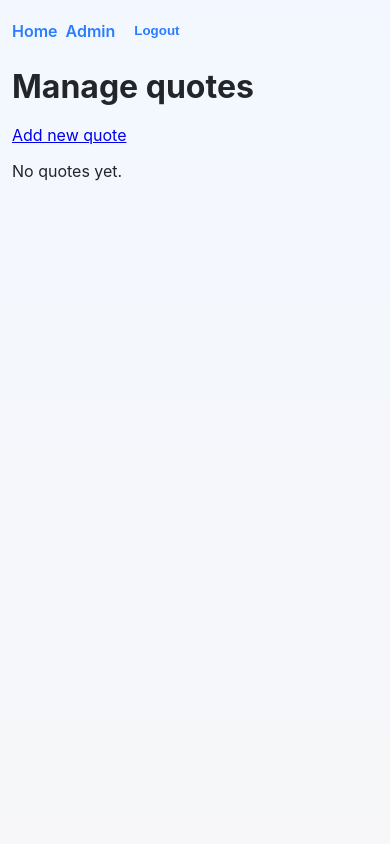
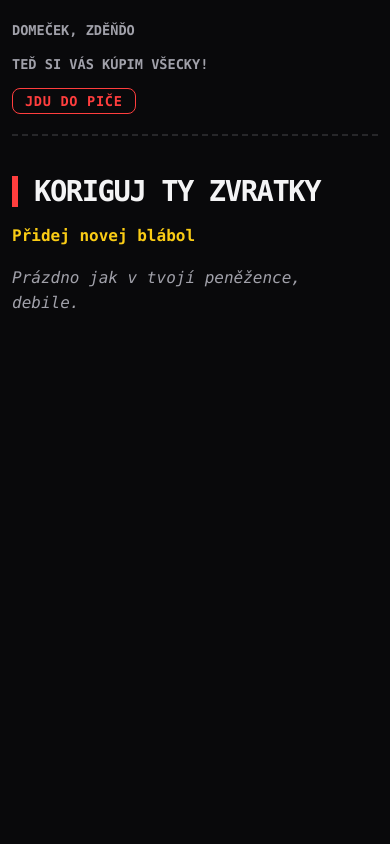
Before and after one commit to TomasKazimir/chabrovy_perly, a Flask app: page /admin in a window 390 px wide. Run offline with Flask 3, Linux system fonts and the light colour scheme; the visitor is signed in with stand-in values (Sample User, id 1); data comes from the database, SQL or seed files in the repository; data that the repository does not hold is empty.

Commit message:
Add admin quote deletion functionality and update UI text for clarity and humor

```diff
--- a/src/routes/auth.py
+++ b/src/routes/auth.py
@@ -95,3 +95,12 @@ def admin_edit_quote(quote_id):
             return redirect(url_for("auth.admin_index"))
 
     return render_template("admin_quote_form.html", quote=quote)
+
+
+@auth_bp.route("/admin/quotes/<int:quote_id>/delete", methods=("GET",))
+@login_required
+def admin_delete_quote(quote_id):
+    db = get_db()
+    db.execute("DELETE FROM quotes WHERE id = ?", (quote_id,))
+    db.commit()
+    return redirect(url_for("auth.admin_index"))
--- a/src/static/style.css
+++ b/src/static/style.css
@@ -1,147 +1,299 @@
-/* Shared site stylesheet — clean, simple, uniform across public and admin pages */
-:root{
-  --bg: linear-gradient(180deg,#f3f7ff 0%, #f7f7f9 100%);
-  --bg-solid: #f7f7f9;
-  --card: #ffffff;
-  --card-2: linear-gradient(180deg,#ffffff,#fbfdff);
-  --accent: #2b7cff;
-  --accent-2: #ff6b6b;
-  --text: #22262a;
-  --muted: #6b7176;
-  --muted-2: #8b8f95;
-  --success: #1f9d67;
-  --danger: #e55353;
-  --radius: 10px;
-  --max-width: 900px;
-  --nav-bg: linear-gradient(90deg, rgba(43,124,255,0.06), rgba(255,107,107,0.04));
+/* Refactored stylesheet tailored to the chaotic, aggressive aesthetic of the template text while maintaining proper UX/layout practices */
+:root {
+  --bg: #09090b;
+  --panel: #18181b;
+  --panel-border: #27272a;
+  --accent-primary: #ff3e3e; /* Aggressive crimson red */
+  --accent-secondary: #facc15; /* Warning yellow */
+  --text-main: #f4f4f5;
+  --text-muted: #a1a1aa;
+  --danger: #ef4444;
+  --radius: 8px;
+  --max-width: 800px;
+  --font-stack: "JetBrains Mono", Fira Code, Monaco, Consolas, Ubuntu Mono, monospace;
 }
 
-*{box-sizing:border-box}
-html,body{height:100%}
-body{
-  margin:0;
-  font-family: Inter, system-ui, -apple-system, "Segoe UI", Roboto, "Helvetica Neue", Arial;
-  background:var(--bg);
-  color:var(--text);
-  -webkit-font-smoothing:antialiased;
-  -moz-osx-font-smoothing:grayscale;
-  line-height:1.5;
-  padding:24px 16px;
+* {
+  box-sizing: border-box;
 }
 
-.container{
-  max-width:var(--max-width);
-  margin:0 auto;
-  background:transparent;
+body {
+  margin: 0;
+  min-height: 100vh;
+  font-family: var(--font-stack);
+  background-color: var(--bg);
+  color: var(--text-main);
+  padding: 40px 20px;
+  line-height: 1.6;
 }
 
-/* Navigation */
-nav{
-  display:flex;
-  gap:12px;
-  align-items:center;
-  margin-bottom:18px;
-}
-nav a{
-  color:var(--accent);
-  text-decoration:none;
-  font-weight:600;
-}
-nav a:hover{ text-decoration:underline }
-
-/* Inline form inside nav */
-form.inline{ display:inline-block; margin:0 }
-form.inline button{
-  background:transparent;
-  border:1px solid transparent;
-  color:var(--accent);
-  font-weight:600;
-  padding:6px 10px;
-  cursor:pointer;
+/* Base structural layout applied directly to body content boundaries */
+nav, form, ul.quotes, .flashes, p {
+  max-width: var(--max-width);
+  margin-left: auto;
+  margin-right: auto;
 }
 
-/* Cards and content */
-.card{
-  background:var(--card);
-  border-radius:var(--radius);
-  padding:18px;
-  box-shadow:0 1px 0 rgba(0,0,0,0.04);
-  margin-bottom:16px;
+h1 {
+  max-width: var(--max-width);
+  margin: 40px auto 24px auto;
+  font-size: 2.5rem;
+  font-weight: 800;
+  text-transform: uppercase;
+  letter-spacing: -0.05em;
+  color: var(--text-main);
+  border-left: 6px solid var(--accent-primary);
+  padding-left: 16px;
+  line-height: 1.1;
 }
 
-h1,h2,h3{margin:0 0 12px 0}
-p{margin:0 0 12px 0}
-
-/* Flashed messages */
-.flashes{list-style:none; padding:0; margin:0 0 12px 0}
-.flashes li{
-  background:#fff8e6;
-  border:1px solid rgba(218,165,32,0.12);
-  color:#66530b;
-  padding:10px 12px;
-  border-radius:6px;
-  margin-bottom:8px;
+/* Navigation layout and boundary constraints[cite: 4] */
+nav {
+  display: flex;
+  gap: 24px;
+  align-items: center;
+  padding-bottom: 20px;
+  border-bottom: 2px dashed var(--panel-border);
+  margin-bottom: 40px;
 }
 
-/* Quotes list (index and admin) */
-.quotes{list-style:none;padding:0;margin:0}
-.quotes li{
-  background:linear-gradient(180deg, rgba(255,255,255,0.9), rgba(255,255,255,0.95));
-  border-radius:6px;
-  padding:14px;
-  margin-bottom:10px;
-  display:block;
-}
-.quotes li .meta{
-  margin-top:8px;
-  color:var(--muted);
-  font-size:0.9rem;
-}
-.quotes li .meta a{color:var(--accent); text-decoration:none}
-
-/* Forms */
-label{display:block;margin-bottom:6px;font-weight:600;color:var(--text)}
-input[type="text"],input[type="password"],textarea,select{
-  width:100%;
-  padding:10px 12px;
-  border:1px solid #e6e6ea;
-  border-radius:6px;
-  background: #fff;
-  color:var(--text);
-  font-size:1rem;
-}
-textarea{min-height:120px}
-
-button{
-  display:inline-block;
-  background:var(--accent);
-  color:#fff;
-  border:none;
-  padding:8px 14px;
-  border-radius:6px;
-  cursor:pointer;
-  font-weight:600;
-}
-button.secondary{
-  background:transparent;
-  color:var(--accent);
-  border:1px solid rgba(43,124,255,0.12);
+nav a {
+  color: var(--text-muted);
+  text-decoration: none;
+  font-weight: 700;
+  text-transform: uppercase;
+  font-size: 0.85rem;
+  transition: color 0.15s ease;
 }
 
-/* Small helpers */
-.meta{font-size:0.9rem;color:var(--muted)}
-.small{font-size:0.85rem;color:var(--muted)}
-
-/* Admin-specific adjustments (keeps same look) */
-.admin-form{max-width:640px}
-.admin-form .row{margin-bottom:12px}
-
-/* Responsive */
-@media (max-width:600px){
-  body{padding:16px 12px}
-  .container{padding:0}
-  nav{flex-wrap:wrap;gap:8px}
+nav a:hover {
+  color: var(--accent-secondary);
 }
 
-/* Accessibility focus */
-a:focus,button:focus,input:focus,textarea:focus{outline:3px solid rgba(43,124,255,0.14);outline-offset:2px}
+/* Inline execution container within navigation context[cite: 4] */
+form.inline {
+  display: inline-block;
+  margin: 0;
+}
+
+form.inline button {
+  background: transparent;
+  border: 1px solid var(--accent-primary);
+  color: var(--accent-primary);
+  padding: 4px 12px;
+  font-size: 0.85rem;
+  text-transform: uppercase;
+  border-radius: var(--radius);
+}
+
+form.inline button:hover {
+  background: var(--accent-primary);
+  color: var(--bg);
+}
+
+/* Form layouts and user control nodes[cite: 2, 3, 5] */
+form:not(.inline) {
+  background: var(--panel);
+  border: 1px solid var(--panel-border);
+  padding: 32px;
+  border-radius: var(--radius);
+  margin-bottom: 24px;
+}
+
+form:not(.inline) p {
+  margin: 0 0 20px 0;
+}
+
+label {
+  display: block;
+  font-weight: 700;
+  margin-bottom: 8px;
+  color: var(--text-muted);
+  text-transform: uppercase;
+  font-size: 0.85rem;
+}
+
+input[type="text"],
+input[type="password"],
+input[type="date"],
+textarea {
+  width: 100%;
+  padding: 12px;
+  background: var(--bg);
+  border: 1px solid var(--panel-border);
+  border-radius: var(--radius);
+  color: var(--text-main);
+  font-family: var(--font-stack);
+  font-size: 1rem;
+  transition: border-color 0.15s ease, box-shadow 0.15s ease;
+}
+
+input:focus,
+textarea:focus {
+  outline: none;
+  border-color: var(--accent-primary);
+  box-shadow: 0 0 0 2px rgba(255, 62, 62, 0.2);
+}
+
+textarea {
+  min-height: 150px;
+  resize: vertical;
+}
+
+/* Primary and destructive structural button elements[cite: 2, 3, 5] */
+button[type="submit"] {
+  display: inline-block;
+  width: 100%;
+  background: var(--accent-primary);
+  color: var(--text-main);
+  border: none;
+  padding: 14px;
+  font-family: var(--font-stack);
+  font-weight: 700;
+  font-size: 1rem;
+  text-transform: uppercase;
+  letter-spacing: 0.05em;
+  border-radius: var(--radius);
+  cursor: pointer;
+  transition: background 0.15s ease;
+}
+
+button[type="submit"]:hover {
+  background: #e03232;
+}
+
+/* Separate execution chain for destructive mutations[cite: 3] */
+form[action*="delete"] {
+  background: transparent !important;
+  border: none !important;
+  padding: 0 !important;
+  margin-top: 12px;
+}
+
+form[action*="delete"] button {
+  background: transparent;
+  color: var(--danger);
+  border: 1px solid var(--danger);
+}
+
+form[action*="delete"] button:hover {
+  background: var(--danger);
+  color: var(--text-main);
+}
+
+/* Dynamic container rendering pipeline for flash data[cite: 4] */
+.flashes {
+  list-style: none;
+  padding: 0;
+  margin-bottom: 32px;
+}
+
+.flashes li {
+  background: rgba(250, 204, 21, 0.1);
+  border: 1px solid var(--accent-secondary);
+  color: var(--accent-secondary);
+  padding: 16px;
+  border-radius: var(--radius);
+  margin-bottom: 12px;
+  font-weight: 700;
+}
+
+/* Content rendering node tree for list views[cite: 1, 5] */
+.quotes {
+  list-style: none;
+  padding: 0;
+  margin-top: 24px;
+}
+
+.quotes li {
+  background: var(--panel);
+  border: 1px solid var(--panel-border);
+  border-radius: var(--radius);
+  padding: 24px;
+  margin-bottom: 16px;
+  position: relative;
+  overflow: hidden;
+}
+
+.quotes li::before {
+  content: "“";
+  position: absolute;
+  top: -20px;
+  right: 10px;
+  font-size: 8rem;
+  color: rgba(255, 255, 255, 0.03);
+  font-family: Georgia, serif;
+  line-height: 1;
+  pointer-events: none;
+}
+
+.quotes li div:first-child {
+  font-size: 1.15rem;
+  font-weight: 500;
+  color: var(--text-main);
+  word-break: break-word;
+}
+
+.quotes li .meta {
+  margin-top: 16px;
+  padding-top: 12px;
+  border-top: 1px solid rgba(255, 255, 255, 0.05);
+  font-size: 0.8rem;
+  color: var(--text-muted);
+  display: flex;
+  flex-wrap: wrap;
+  gap: 12px;
+  align-items: center;
+}
+
+.quotes li .meta a {
+  color: var(--accent-secondary);
+  text-decoration: none;
+  font-weight: 700;
+}
+
+.quotes li .meta a[href*="delete"] {
+  color: var(--danger);
+}
+
+.quotes li .meta a:hover {
+  text-decoration: underline;
+}
+
+/* General fallback typography element configurations[cite: 1, 5] */
+p:not(:has(a)) {
+  color: var(--text-muted);
+  font-style: italic;
+}
+
+a:has(span), p a {
+  color: var(--accent-secondary);
+  font-weight: 700;
+  text-decoration: none;
+}
+
+a:has(span):hover, p a:hover {
+  text-decoration: underline;
+}
+
+/* Adaptive grid breakpoint parameters */
+@media (max-width: 768px) {
+  body {
+    padding: 20px 12px;
+  }
+
+  h1 {
+    font-size: 1.8rem;
+    margin: 24px auto 16px auto;
+  }
+
+  nav {
+    flex-direction: column;
+    align-items: flex-start;
+    gap: 12px;
+  }
+
+  form:not(.inline) {
+    padding: 20px;
+  }
+}
--- a/src/templates/admin_index.html
+++ b/src/templates/admin_index.html
@@ -1,8 +1,8 @@
 {% extends 'base.html' %}
-{% block title %}Admin quotes{% endblock %}
+{% block title %}Admin{% endblock %}
 {% block content %}
-  <h1>Manage quotes</h1>
-  <p><a href="{{ url_for('auth.admin_new_quote') }}">Add new quote</a></p>
+    <h1>Koriguj ty zvratky</h1>
+    <p><a href="{{ url_for('auth.admin_new_quote') }}">Přidej novej blábol</a></p>
 
     {% if quotes %}
         <ul class="quotes">
@@ -11,12 +11,14 @@
                     <div>{{ quote['text'] }}</div>
                     <div class="meta">
                         Date: {{ quote['quote_date'] }} |
-            <a href="{{ url_for('auth.admin_edit_quote', quote_id=quote['id']) }}">Edit</a>
+                        <a href="{{ url_for('auth.admin_edit_quote', quote_id=quote['id']) }}">[Uprav mi ho, pičo]</a>
+                        <a href="{{ url_for('auth.admin_delete_quote', quote_id=quote['id']) }}"
+                           onclick="return confirm('Are you sure you want to delete this quote?');">[Zahoď tu kurvu]</a>
                     </div>
                 </li>
             {% endfor %}
         </ul>
     {% else %}
-    <p>No quotes yet.</p>
+        <p>Prázdno jak v tvojí peněžence, debile.</p>
     {% endif %}
 {% endblock %}
--- a/src/templates/admin_login.html
+++ b/src/templates/admin_login.html
@@ -5,16 +5,16 @@
   <form method="post">
     <p>
       <label>
-        Username
+        Jméno, zmrde!
         <input type="text" name="username" required>
       </label>
     </p>
     <p>
       <label>
-        Password
+        Heslo lil broski (seš fakt lil frfr)
         <input type="password" name="password" required>
       </label>
     </p>
-    <button type="submit">Log in</button>
+    <button type="submit">Vstup</button>
   </form>
 {% endblock %}
--- a/src/templates/base.html
+++ b/src/templates/base.html
@@ -3,19 +3,19 @@
   <head>
     <meta charset="utf-8">
     <meta name="viewport" content="width=device-width, initial-scale=1">
-    <title>{% block title %}Zkurvene vyrazivo{% endblock %}</title>
+    <title>{% block title %}Zkurvené výrazivo{% endblock %}</title>
     <link rel="stylesheet" href="{{ url_for('static', filename='style.css') }}">
   </head>
   <body>
     <nav>
-      <a href="{{ url_for('main.index') }}">Home</a>
+      <a href="{{ url_for('main.index') }}">Domeček, Zděňďo</a>
       {% if session.get('user_id') %}
-        <a href="{{ url_for('auth.admin_index') }}">Admin</a>
+        <a href="{{ url_for('auth.admin_index') }}">Teď si vás kúpim všecky!</a>
         <form class="inline" method="post" action="{{ url_for('auth.admin_logout') }}">
-          <button type="submit">Logout</button>
+          <button type="submit">Jdu do piče</button>
         </form>
       {% else %}
-        <a href="{{ url_for('auth.admin_login') }}">Admin login</a>
+        <a href="{{ url_for('auth.admin_login') }}">Sem může jen Kapelmajster...</a>
       {% endif %}
     </nav>
 
```
Also changed, not shown: src/static/style_old.css (added, +147 -0 lines), src/templates/admin_quote_form.html (+10 -5 lines), src/templates/index.html (+9 -9 lines). Lines whose indentation alone changed are shown as unchanged.
